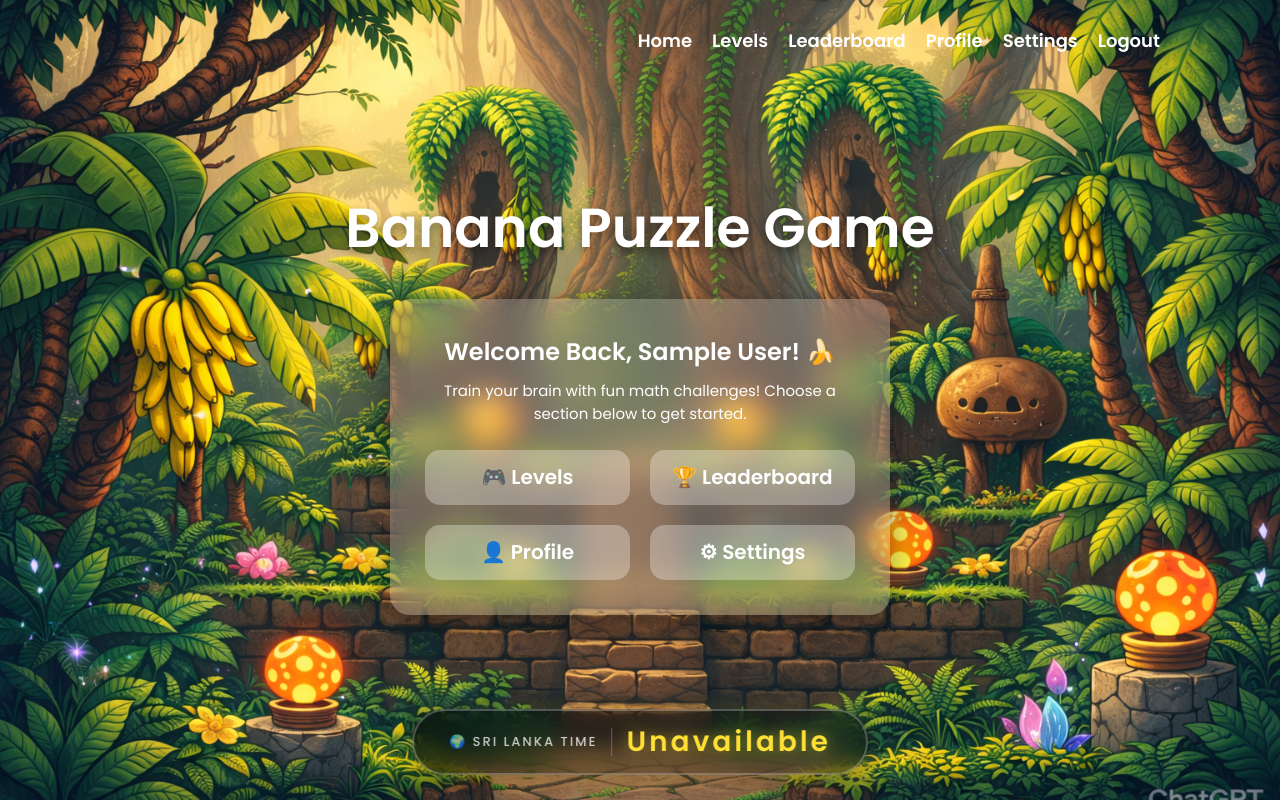
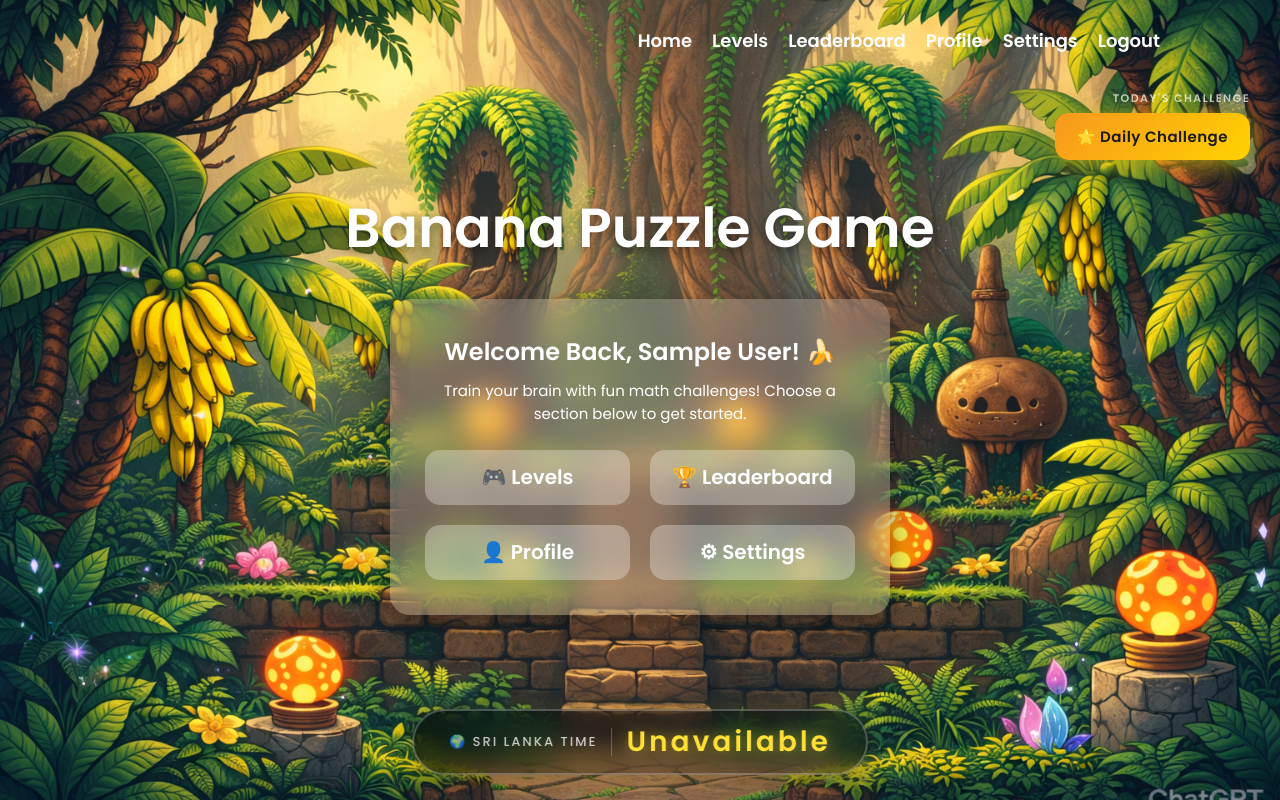
Before and after one commit to inu-24/Game_banana, a PHP site: page /Game_SE/home.php in a window 1280 px wide. Run offline with PHP 8.4, Linux system fonts and the light colour scheme; the visitor is signed in with stand-in values (Sample User, id 1).

Commit message:
Update home php file

```diff
--- a/home.php
+++ b/home.php
@@ -1,7 +1,6 @@
 <?php
 session_start();
 
-// If user not logged in → redirect to login page
 if (!isset($_SESSION['user_id'])) {
     header("Location: login.html");
     exit();
@@ -35,7 +34,6 @@ $fullname = $_SESSION['fullname'];
             z-index: 999;
             white-space: nowrap;
         }
-
         .clock-label {
             font-size: 13px;
             font-weight: 500;
@@ -43,13 +41,11 @@ $fullname = $_SESSION['fullname'];
             letter-spacing: 2px;
             text-transform: uppercase;
         }
-
         .clock-divider {
             width: 1px;
             height: 28px;
             background: rgba(255,255,255,0.25);
         }
-
         .clock-time {
             font-size: 28px;
             font-weight: 700;
@@ -57,6 +53,65 @@ $fullname = $_SESSION['fullname'];
             letter-spacing: 3px;
             text-shadow: 0 0 15px rgba(255,225,53,0.6);
             font-variant-numeric: tabular-nums;
+        }
+
+        /* Daily Challenge - fixed top right under navbar */
+        .daily-challenge-corner {
+            position: fixed;
+            top: 90px;
+            right: 30px;
+            z-index: 998;
+            display: flex;
+            flex-direction: column;
+            align-items: flex-end;
+            gap: 6px;
+        }
+
+        .daily-label {
+            font-size: 11px;
+            font-weight: 600;
+            color: rgba(255,255,255,0.7);
+            letter-spacing: 1.5px;
+            text-transform: uppercase;
+        }
+
+        .daily-btn {
+            padding: 12px 22px;
+            border: none;
+            border-radius: 14px;
+            font-size: 15px;
+            font-weight: 700;
+            cursor: pointer;
+            background: linear-gradient(135deg, #f7971e, #ffd200);
+            color: #1a1a1a;
+            transition: 0.3s ease;
+            box-shadow: 0 4px 18px rgba(255,210,0,0.45);
+            letter-spacing: 0.5px;
+            white-space: nowrap;
+        }
+
+        .daily-btn:hover {
+            transform: scale(1.06);
+            box-shadow: 0 6px 25px rgba(255,210,0,0.65);
+        }
+
+        .daily-btn:disabled {
+            background: linear-gradient(135deg, #666, #999);
+            color: #ddd;
+            cursor: not-allowed;
+            box-shadow: none;
+            transform: none;
+        }
+
+        /* Pulsing glow animation to catch attention */
+        @keyframes pulse-glow {
+            0%   { box-shadow: 0 4px 18px rgba(255,210,0,0.45); }
+            50%  { box-shadow: 0 4px 28px rgba(255,210,0,0.85); }
+            100% { box-shadow: 0 4px 18px rgba(255,210,0,0.45); }
+        }
+
+        .daily-btn:not(:disabled) {
+            animation: pulse-glow 2s ease-in-out infinite;
         }
     </style>
 </head>
@@ -73,6 +128,14 @@ $fullname = $_SESSION['fullname'];
         <b><b><a href="logout.php">Logout</a></b></b>
     </nav>
 </header>
+
+<!-- Daily Challenge button - top right under navbar -->
+<div class="daily-challenge-corner">
+    <span class="daily-label">Today's Challenge</span>
+    <button class="daily-btn" id="dailyBtn" onclick="gotoDailyChallenge()">
+        🌟 Daily Challenge
+    </button>
+</div>
 
 <section class="section home-section">
 
@@ -107,12 +170,28 @@ if(localStorage.getItem("darkMode") === "enabled"){
     document.body.classList.add("dark-mode");
 }
 
+// Check if daily challenge already completed today
+function checkDailyChallenge() {
+    let lastPlayed = localStorage.getItem("dailyChallengeDate");
+    let today = new Date().toDateString();
+    let btn = document.getElementById("dailyBtn");
+    if (lastPlayed === today) {
+        btn.disabled = true;
+        btn.innerText = "✅ Done Today!";
+    }
+}
+
+function gotoDailyChallenge() {
+    location.href = "daily_challenge.php";
+}
+
+checkDailyChallenge();
+
 function loadWorldClock(){
     fetch("https://timeapi.io/api/Time/current/zone?timeZone=Asia/Colombo")
     .then(response => response.json())
     .then(data => {
-        let time = data.time;
-        document.getElementById("worldClock").innerText = time;
+        document.getElementById("worldClock").innerText = data.time;
     })
     .catch(error => {
         document.getElementById("worldClock").innerText = "Unavailable";
```
